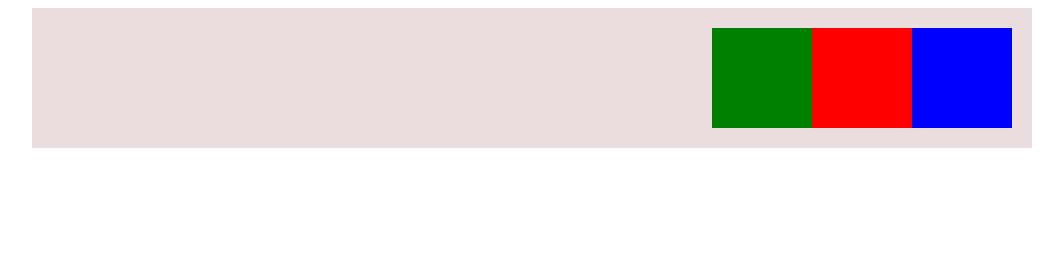
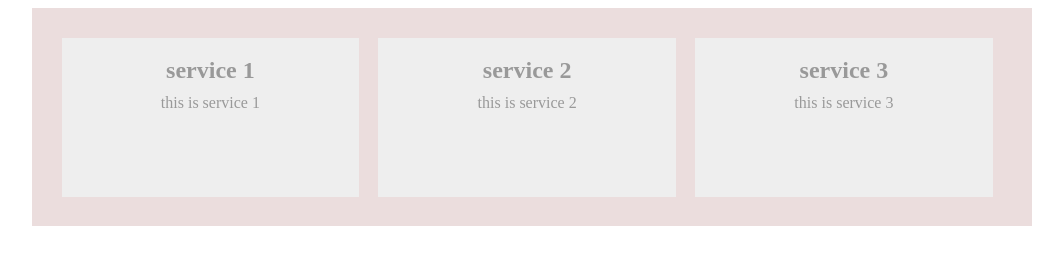
Before and after one commit to Aswin-Kuriakose/css-positioning, a plain HTML site: page index.html in a window 1280 px wide. Shown: the whole page, without its empty margins (108-1171 px from the left). Drawn offline with Linux system fonts and the light colour scheme.

Commit message:
vid 4 completed

```diff
--- a/index.html
+++ b/index.html
@@ -8,9 +8,19 @@
 
    <div class="wrapper">
 
-    <div class="blue box"></div>
-    <div class="red box"></div>
-    <div class="green box"></div>
+   <div class="service">
+    <h2>service 1</h2>
+    <p>this is service 1 </p>
    </div>
+   <div class="service">
+    <h2>service 2 </h2>
+    <p>this is service 2</p>
+   </div>
+   <div class="service">
+    <h2>service 3</h2>
+    <p>this is service 3</p>
+   </div>
+
+
 </body>
 </html>
--- a/styles.css
+++ b/styles.css
@@ -12,22 +12,18 @@
     clear: both;
 }
 
-
-
-.blue {
-    background: blue;
-    float: right;
-}
-.red {
-    background: red;
-    float: right;
-}
-.green {
-    background: green;
-    float: right;
-}
-.box {
-    height: 100px;
-    width: 100px;
+.service {
+    float: left;
+    background: #eee;
+    width: 29%;
+    margin: 1%;
+    padding: 1%;
+    height: 140px;
 
 }
+.service h2, .service p {
+    color: #999;
+    margin: 10px auto;
+    text-align: center;
+
+}
```
